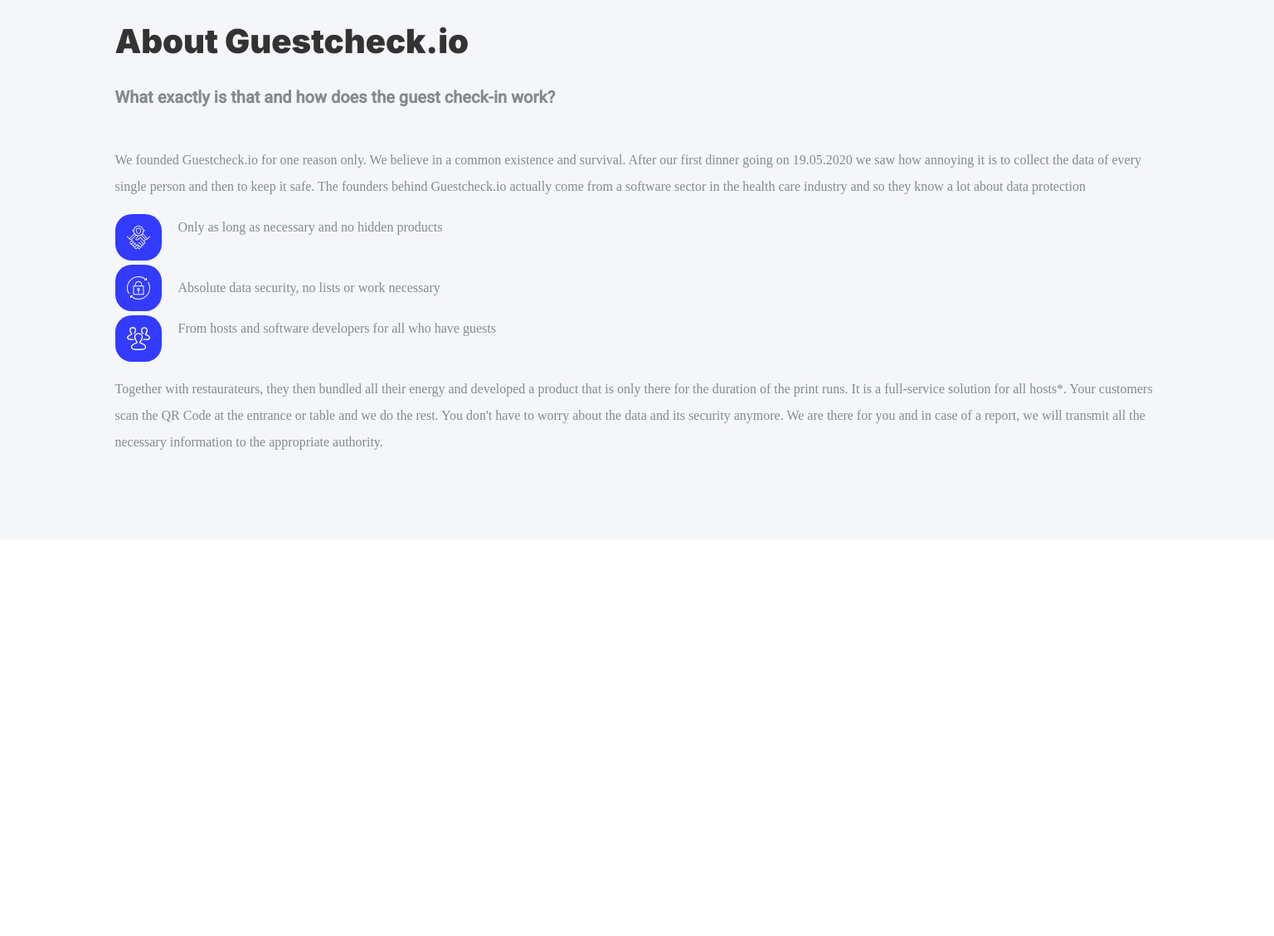
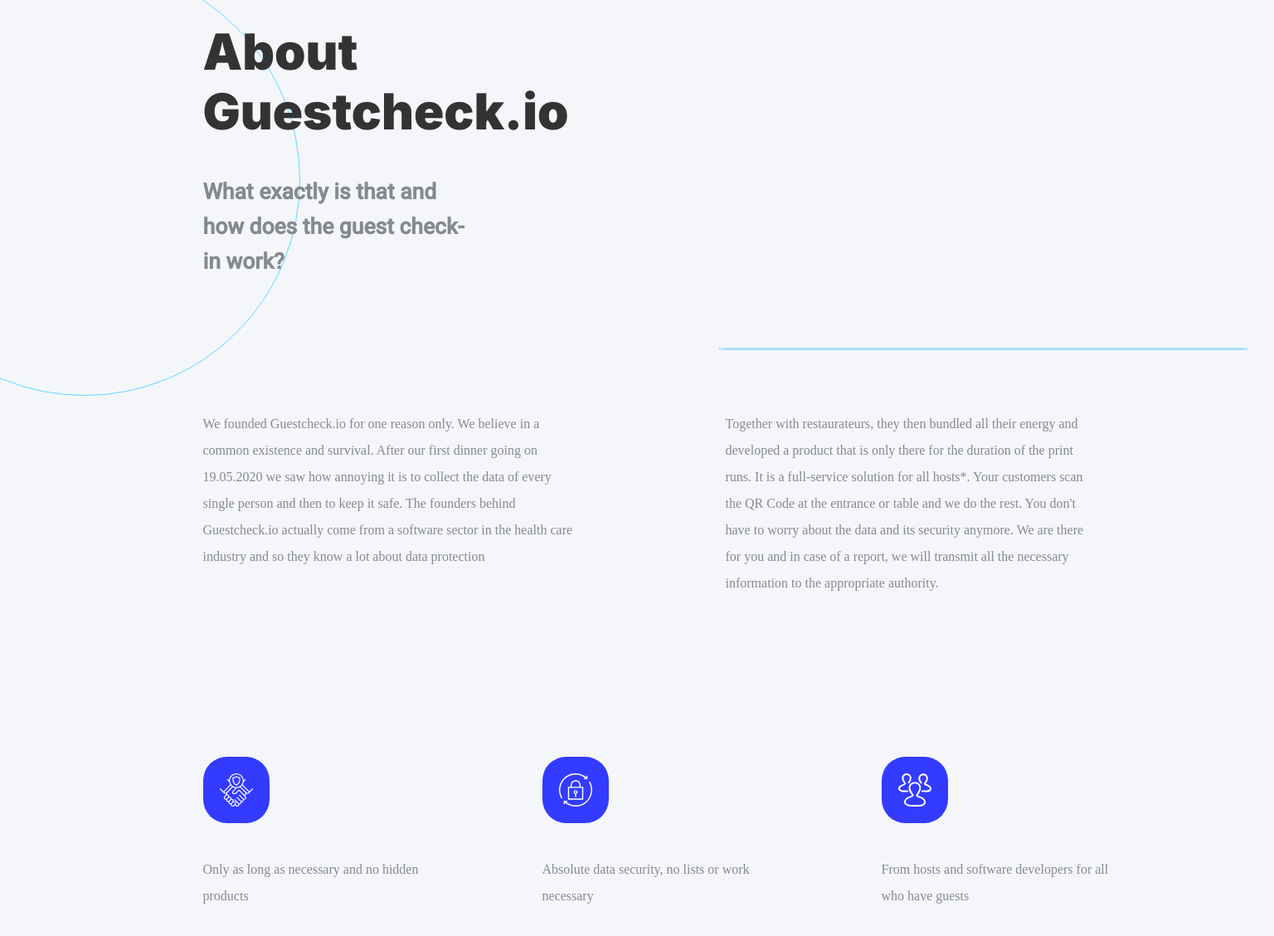
Before and after one commit to uwejettkant/guestcheck.io-landingpage-, a website built with Parcel: page src/index.html in a window 1536 px wide. Shown: the part 3445-4573 px from the top of the page at 83% size. Before the commit the page ends 4095 px from the top, so only its background shows below. Built offline with nearby package versions, Linux system fonts and the light colour scheme.

Commit message:
added media queries and images
Signed-off-by: Uwe Jettkant <uj@MacBook-Pro-6.fritz.box>

```diff
--- a/src/index.html
+++ b/src/index.html
@@ -202,6 +202,11 @@
         <h4 class="about__subtitle">
           What exactly is that and how does the guest check-in work?
         </h4>
+        <img
+          src="../src/images/line.svg"
+          alt="line"
+          class="about__line-image"
+        />
         <p class="about__first-paragraph">
           We founded Guestcheck.io for one reason only. We believe in a common
           existence and survival. After our first dinner going on 19.05.2020 we
@@ -219,6 +224,7 @@
           there for you and in case of a report, we will transmit all the
           necessary information to the appropriate authority.
         </p>
+        <div class="about__bullet-wrapper">
           <div class="about__bullets bullet-one">
             <img
               src="../src/images/shake-hands.svg"
@@ -251,6 +257,7 @@
               From hosts and software developers for all who have guests
             </p>
           </div>
+        </div>
       </section>
     </main>
   </body>
--- a/src/scss/_base.scss
+++ b/src/scss/_base.scss
@@ -64,7 +64,7 @@
   grid-gap: 0.5em;
 }
 
-@media (min-width: 950px) {
+@media (min-width: 768px) {
   .main__grid {
     display: grid;
     grid-template-columns:
--- a/src/scss/_colors.scss
+++ b/src/scss/_colors.scss
@@ -13,5 +13,6 @@
   --blush-blue: #3892d5;
   --dark-blue: #333bff;
   --türkis: #76ddff;
+  --stroke: #a9e1f3;
   --mobile-bg: linear-gradient(to top, #f3e7e9, #e3eeff, #e3eeff);
 }
--- a/src/scss/components/_about-component.scss
+++ b/src/scss/components/_about-component.scss
@@ -1,6 +1,10 @@
 .about {
   background: var(--light-grey);
   padding: 8em 0 5.3125em 0;
+  background-image: url('../images/circle-bg-large.svg');
+  background-repeat: no-repeat;
+  background-position-y: 2%;
+  background-size: 151px 231px;
 }
 
 .about > * {
@@ -11,9 +15,25 @@
   margin: 0;
 }
 
+.about__subtitle {
+  margin-bottom: 0;
+}
+
+.about__line-image {
+  margin: 3.5em 0 2.75em 0;
+  max-width: 224px;
+  border: 1px solid var(--stroke);
+  justify-self: flex-end;
+}
+
+.about__first-paragraph {
+  margin-top: 0;
+}
+
 .about__first-paragraph,
 .about__second-paragraph {
   font-size: 1rem;
+  font-family: var(--primary);
   line-height: 2;
   color: var(--grey);
 }
@@ -28,3 +48,222 @@
   margin-left: 1.25em;
   color: var(--grey);
 }
+
+@media (max-width: 320px) {
+  .about__title {
+    font-size: 1.5rem;
+  }
+
+  .about__subtitle {
+    font-size: 1.25rem;
+  }
+}
+
+@media (min-width: 768px) {
+  .about {
+    padding: 8em 0.5em 4.5em 0.5em;
+    background-position-y: 3%;
+    background-size: 231px 231px;
+  }
+
+  .about__title {
+    font-weight: bold;
+    font-size: 2.5rem;
+    grid-column: 2 / 4;
+    max-width: 331px;
+  }
+
+  .about__subtitle {
+    margin-top: 2.25em;
+    grid-column: 2 / 4;
+    max-width: 331px;
+  }
+
+  .about__line-image {
+    margin: 3.5em 0 3.25em 0;
+    max-width: 224px;
+    justify-self: flex-start;
+  }
+
+  .about__first-paragraph {
+    grid-column: 2 / 4;
+    margin-right: 2em;
+  }
+
+  .about__second-paragraph {
+    grid-column: 4 / 6;
+    margin-top: 0;
+    margin-left: 1em;
+    justify-self: flex-end;
+  }
+
+  .about__bullet-wrapper {
+    display: flex;
+    justify-content: space-between;
+    margin-top: 4em;
+  }
+
+  .about__bullets {
+    align-items: start;
+    margin-right: 1em;
+
+    img {
+      width: 56px;
+      height: 56px;
+    }
+
+    &:nth-child(3) {
+      margin-right: 0;
+    }
+  }
+
+  .about__bullet--description {
+    margin-top: 0;
+  }
+}
+
+@media (min-width: 1024px) {
+  .about {
+    padding: 8em 3em 8.0625em 3em;
+    background-size: 275px 375px;
+    background-position-y: 5%;
+  }
+
+  .about__title {
+    grid-column: 2 / 4;
+    font-size: 3rem;
+  }
+
+  .about__subtitle {
+    grid-column: 2 / 4;
+    margin-top: 1.5em;
+  }
+
+  .about__line-image {
+    margin: 4.5em 0 5.25em 0;
+    max-width: 537px;
+    justify-self: flex-end;
+  }
+
+  .about__first-paragraph {
+    grid-column: 2 / 4;
+    margin-right: 2em;
+    width: 425px;
+  }
+
+  .about__second-paragraph {
+    grid-column: 4 / 6;
+    margin-top: 0;
+    margin-left: 1em;
+    justify-self: flex-start;
+    width: 452px;
+  }
+
+  .about__bullet-wrapper {
+    grid-column: 2 / 6;
+    margin-top: 8em;
+    justify-content: space-between;
+    padding: 0 3em 0 0;
+  }
+
+  .about__bullets {
+    align-items: start;
+    flex-direction: column;
+    margin: 0;
+
+    img {
+      width: 65px;
+      height: 65px;
+    }
+  }
+
+  .about__bullet--description {
+    margin: 2.5em 0 0 0;
+
+    &:nth-child(1) {
+      max-width: 252px;
+    }
+
+    &:nth-child(2) {
+      max-width: 281px;
+    }
+
+    &:nth-child(3) {
+      max-width: 341px;
+    }
+  }
+}
+
+@media (min-width: 1440px) {
+  .about {
+    padding: 8em 0 8.0625em 13.25em;
+    background-position-y: 59px;
+    background-size: 362px 520px;
+  }
+
+  .about__title {
+    font-weight: bold;
+    font-size: 3.75rem;
+    grid-column: 2 / 4;
+  }
+
+  .about__subtitle {
+    font-weight: bold;
+    font-size: 1.6525rem;
+    grid-column: 2 / 4;
+    margin-top: 1.5em;
+  }
+
+  .about__line-image {
+    margin: 5em 0 4.5em 0;
+    max-width: 637px;
+  }
+
+  .about__first-paragraph {
+    grid-column: 2 / 4;
+    margin-right: 2em;
+    width: 452px;
+  }
+
+  .about__second-paragraph {
+    grid-column: 4 / 6;
+    margin-top: 0;
+    margin-left: 0;
+    justify-self: flex-start;
+    width: 452px;
+  }
+
+  .about__bullet-wrapper {
+    grid-column: 2 / 6;
+    margin-top: 11em;
+    justify-content: space-between;
+    padding: 0 10em 0 0;
+  }
+
+  .about__bullets {
+    align-items: start;
+    flex-direction: column;
+    margin: 0;
+
+    img {
+      width: 80px;
+      height: 80px;
+    }
+  }
+
+  .about__bullet--description {
+    margin: 2.5em 0 0 0;
+
+    &:nth-child(1) {
+      max-width: 252px;
+    }
+
+    &:nth-child(2) {
+      max-width: 281px;
+    }
+
+    &:nth-child(3) {
+      max-width: 341px;
+    }
+  }
+}
--- a/src/scss/components/_cta-hero.scss
+++ b/src/scss/components/_cta-hero.scss
@@ -199,7 +199,7 @@
   }
 }
 
-@media (min-width: 950px) {
+@media (min-width: 1024px) {
   .cta-hero {
     background: var(--white);
   }
--- a/src/scss/components/_data-component.scss
+++ b/src/scss/components/_data-component.scss
@@ -109,7 +109,7 @@
   }
 }
 
-@media (min-width: 950px) {
+@media (min-width: 1024px) {
   .data {
     padding-right: 1em;
     padding-top: 0;
--- a/src/scss/components/_try-it-component.scss
+++ b/src/scss/components/_try-it-component.scss
@@ -137,7 +137,7 @@
   }
 }
 
-@media (min-width: 950px) {
+@media (min-width: 1024px) {
   .try-it {
     padding-right: 1em;
     padding-top: 4em;
```
Also changed, not shown: src/images/circle-bg-large.svg (added), src/images/circle-bg.svg (deleted), src/images/line.svg (added), src/images/mobile-app-shadow.png (deleted). Lines whose indentation alone changed are shown as unchanged.
